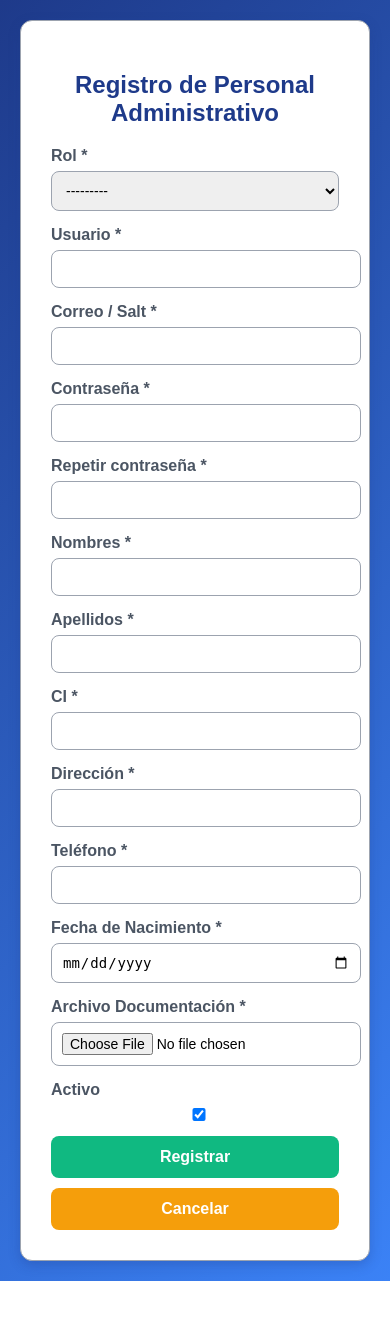
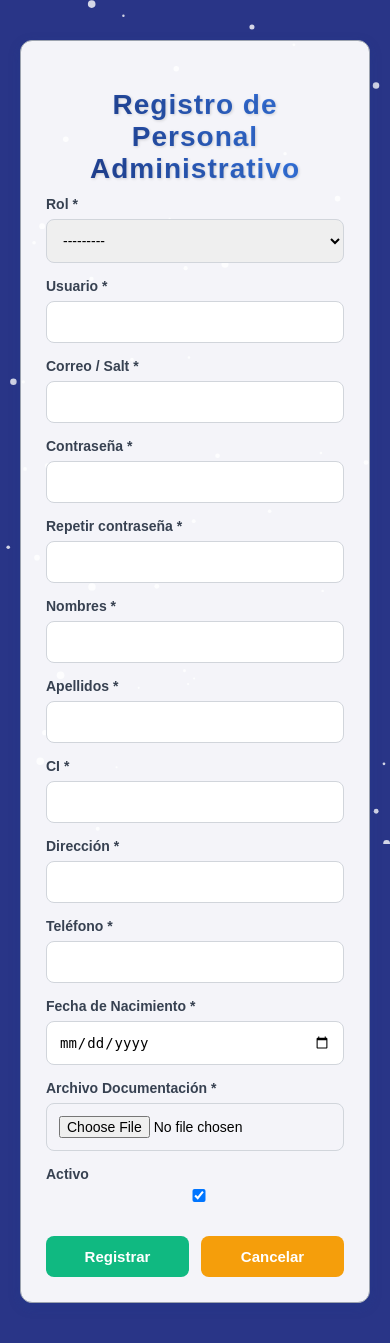
Before and after one commit to denilsaa/EnglishClub_TutosClub, a Django app: template apps/usuarios/templates/registros/registro_administrativo.html in a window 390 px wide. Before the commit the page ends 1281 px from the top, so only its background shows below. Run offline with Django 5.2, Linux system fonts and the light colour scheme; the template is opened without the code that fills it: values that come from a table or form of the project are taken from there, others are empty.

Commit message:
Diseño de el formulario del registro_administrativo, ademas de agregar la parte responsiva del formulario(esta esta adaptada para todos los celulares)

```diff
--- /dev/null
+++ b/apps/usuarios/static/usuarios/css/registro_administrativo.css
@@ -0,0 +1,289 @@
+/* ===========================
+   ESTILOS BASE (mobile first)
+   =========================== */
+body {
+  font-family: Arial, sans-serif;
+  background: url("../img/Fondo_Azul.png") no-repeat center center fixed;
+  background-size: cover;
+  margin: 0;
+  padding: 20px;
+  display: flex;
+  justify-content: center;
+  align-items: flex-start;
+  min-height: 100vh;
+  color: #000;
+  overflow-y: auto;
+  position: relative;
+}
+
+/* Canvas de partículas */
+#particles {
+  position: fixed;
+  top: 0; left: 0;
+  width: 100%; height: 100%;
+  z-index: -1;
+  pointer-events: none;
+}
+
+/* Formulario */
+.form-container {
+  width: 100%;
+  max-width: 680px;
+  margin: 20px auto;
+  padding: 30px;
+  background: rgba(255, 255, 255, 0.95);
+  border: 1px solid #9CA3AF;
+  border-radius: 12px;
+  box-shadow: 0 4px 12px rgba(30, 58, 138, .3);
+  transition: all 0.8s ease;
+  box-sizing: border-box;
+  opacity: 0;
+  transform: translateY(40px);
+}
+
+.form-container.show {
+  opacity: 1;
+  transform: translateY(0);
+}
+
+/* Título */
+h2 {
+  text-align: center;
+  font-size: 28px;
+  font-weight: 700;
+  background: linear-gradient(90deg, #1E3A8A, #3B82F6);
+  background-clip: text;
+  -webkit-background-clip: text;
+  -webkit-text-fill-color: transparent;
+  margin-bottom: 10px;
+  letter-spacing: 1px;
+  text-shadow: 1px 1px 3px rgba(0,0,0,0.15);
+  display: flex;
+  justify-content: center;
+  align-items: center;
+  animation: fadeInDown 1s ease;
+}
+
+/* Labels e Inputs */
+label {
+  font-weight: 600;
+  color: #374151;
+  font-size: 14px;
+  margin-top: 10px;
+}
+
+input, select, textarea {
+  width: 100%;
+  padding: 12px;
+  margin-top: 6px;
+  margin-bottom: 14px;
+  border-radius: 8px;
+  border: 1px solid #D1D5DB;
+  font-size: 16px;
+  box-sizing: border-box;
+  transition: border-color 0.2s ease, box-shadow 0.2s ease;
+}
+
+input:focus, select:focus, textarea:focus {
+  border-color: #3B82F6;
+  outline: none;
+  box-shadow: 0 0 6px rgba(59,130,246,0.4);
+}
+
+/* Errores */
+.error {
+  background: #FEF3C7;
+  border: 1px solid #F59E0B;
+  color: #92400E;
+  padding: 8px 12px;
+  border-radius: 6px;
+  margin-bottom: 6px;
+  animation: slideIn 0.6s ease forwards;
+}
+
+/* Subformularios (si quieres agrupar secciones) */
+.subform {
+  background: #F9FAFB;
+  padding: 18px;
+  border-radius: 10px;
+  margin-top: 15px;
+  border: 1px solid #E5E7EB;
+  transition: transform 0.2s ease;
+}
+
+.subform:hover {
+  transform: scale(1.01);
+  box-shadow: 0 3px 8px rgba(0, 0, 0, .1);
+}
+
+.subform h3 {
+  color: #1E3A8A;
+  font-size: 15px;
+  margin-bottom: 12px;
+  display: flex;
+  align-items: center;
+  gap: 6px;
+}
+
+/* Grid opcional para inputs lado a lado */
+.grid-2 {
+  display: grid;
+  grid-template-columns: 1fr 1fr;
+  gap: 14px;
+}
+
+/* Botones */
+.form-actions {
+  display: flex;
+  gap: 12px;
+  margin-top: 20px;
+  flex-wrap: wrap;
+}
+
+.btn-submit,
+.btn-cancel {
+  flex: 1;
+  text-align: center;
+  padding: 12px;
+  border-radius: 8px;
+  font-weight: 600;
+  font-size: 15px;
+  cursor: pointer;
+  transition: all 0.3s ease;
+  border: none;
+}
+
+.btn-submit {
+  background: #10B981;
+  color: #fff;
+}
+
+.btn-submit:hover {
+  background: #059669;
+  transform: translateY(-2px);
+}
+
+.btn-cancel {
+  background: #F59E0B;
+  color: #fff;
+}
+
+.btn-cancel:hover {
+  background: #D97706;
+  transform: translateY(-2px);
+}
+/* ===========================
+   Estilo personalizado para input file
+   =========================== */
+.file-input-container {
+  position: relative;
+  width: 100%;
+  margin-bottom: 14px;
+}
+
+.file-input-container input[type="file"] {
+  width: 100%;
+  height: 0;
+  opacity: 0;
+  position: absolute;
+  z-index: 2;
+  cursor: pointer;
+}
+
+.file-input-label {
+  display: flex;
+  align-items: center;
+  justify-content: center;
+  gap: 8px;
+  padding: 12px;
+  border-radius: 8px;
+  background: #3B82F6;
+  color: #fff;
+  font-weight: 600;
+  font-size: 15px;
+  text-align: center;
+  cursor: pointer;
+  transition: all 0.3s ease;
+}
+
+.file-input-label:hover {
+  background: #2563EB;
+  transform: translateY(-2px);
+}
+
+/* Nombre del archivo seleccionado */
+.file-input-name {
+  margin-top: 6px;
+  font-size: 14px;
+  color: #374151;
+  word-break: break-all;
+}
+
+/* ===========================
+   BREAKPOINTS RESPONSIVE
+   =========================== */
+
+/* Celulares muy pequeños (<360px) */
+@media (max-width: 360px) {
+  input, select, textarea { font-size: 13px; padding: 10px; }
+  h2 { font-size: 18px; }
+  .subform h3 { font-size: 14px; }
+}
+
+/* Celulares normales (361px - 600px) */
+@media (max-width: 600px) {
+  .grid-2 { grid-template-columns: 1fr; gap: 12px; }
+  input, select, textarea { font-size: 14px; }
+}
+
+/* Tablets verticales (601px - 768px) */
+@media (max-width: 768px) {
+  .grid-2 { grid-template-columns: 1fr; }
+  .form-container { padding: 20px; }
+}
+
+/* Tablets horizontales y pantallas medianas (769px - 1024px) */
+@media (max-width: 1024px) {
+  .grid-2 { grid-template-columns: 1fr 1fr; }
+  .form-actions { flex-direction: row; }
+}
+
+/* Laptops pequeñas (1025px - 1280px) */
+@media (max-width: 1280px) {
+  .form-container { padding: 25px; max-width: 720px; }
+}
+
+/* Monitores grandes (>1280px) */
+@media (min-width: 1281px) {
+  .form-container { max-width: 820px; padding: 30px; }
+}
+
+/* Animaciones */
+@keyframes fadeInDown {
+    from {
+        opacity:0;
+        transform:translateY(-20px);
+    }
+    to {
+        opacity:1;
+        transform:translateY(0);
+    }
+}
+@keyframes fadeIn {
+    from{
+        opacity:0;
+    }
+    to{
+        opacity:1;
+    }
+}
+@keyframes slideIn {
+    from{
+        opacity:0;
+        transform:translateX(-20px);
+    }
+    to{
+        opacity:1;
+        transform:translateX(0);
+    }
+}
--- a/apps/usuarios/templates/registros/registro_administrativo.html
+++ b/apps/usuarios/templates/registros/registro_administrativo.html
@@ -5,92 +5,8 @@
   <meta charset="UTF-8" />
   <meta name="viewport" content="width=device-width, initial-scale=1.0"/>
   <title>Registro de Personal Administrativo</title>
-  <style>
-    body {
-      font-family: Arial, sans-serif;
-      background: linear-gradient(135deg, #1E3A8A, #3B82F6); /* Fondo degradado */
-      margin: 0;
-      padding: 20px;
-      display: flex;
-      justify-content: center;
-      align-items: center;
-      min-height: 100vh;
-      color: #000000;
-    }
-
-    .form-container {
-      background-color: #FFFFFF;
-      border: 1px solid #9CA3AF;
-      border-radius: 12px;
-      box-shadow: 0 4px 12px rgba(30, 58, 138, 0.3);
-      padding: 30px;
-      width: 100%;
-      max-width: 550px;
-    }
-
-    .form-container h2 {
-      text-align: center;
-      color: #1E3A8A;
-      margin-bottom: 20px;
-    }
-
-    label {
-      display: block;
-      margin-bottom: 6px;
-      font-weight: bold;
-      color: #4B5563;
-    }
-
-    input, select {
-      width: 100%;
-      padding: 10px;
-      margin-bottom: 15px;
-      border-radius: 8px;
-      border: 1px solid #9CA3AF;
-      font-size: 14px;
-    }
-
-    input:focus, select:focus {
-      border-color: #3B82F6;
-      outline: none;
-      box-shadow: 0 0 4px #3B82F6;
-    }
-
-    .btn-submit {
-      background-color: #10B981;
-      color: #FFFFFF;
-      font-weight: bold;
-      border: none;
-      padding: 12px;
-      width: 100%;
-      border-radius: 8px;
-      cursor: pointer;
-      font-size: 16px;
-      transition: background-color 0.3s ease;
-    }
-
-    .btn-submit:hover {
-      background-color: #059669;
-    }
-
-    .btn-cancel {
-      background-color: #F59E0B;
-      color: #FFFFFF;
-      font-weight: bold;
-      border: none;
-      padding: 12px;
-      width: 100%;
-      border-radius: 8px;
-      cursor: pointer;
-      font-size: 16px;
-      margin-top: 10px;
-      transition: background-color 0.3s ease;
-    }
-
-    .btn-cancel:hover {
-      background-color: #D97706;
-    }
-  </style>
+  {% load static %}
+  <link rel="stylesheet" href="{% static 'usuarios/css/registro_administrativo.css' %}">
 </head>
 <body>
   <div class="form-container">
@@ -167,10 +83,14 @@
       {% if f_datos.non_field_errors %}
         {% for e in f_datos.non_field_errors %}<div class="error">{{ e }}</div>{% endfor %}
       {% endif %}
-
-      <button type="submit" class="btn-submit">Registrar</button>
-      <a href="{{ cancel_url }}"><button type="button" class="btn-cancel">Cancelar</button></a>
+      <div class="form-actions">
+        <button type="submit" class="btn-submit">Registrar</button>
+        <button type="button" class="btn-cancel" onclick="window.location.href='{{ cancel_url }}'">Cancelar</button>
+      </div>
     </form>
   </div>
+  <!-- Fondo animado de partículas -->
+  <canvas id="particles"></canvas>
 </body>
+<script src="{% static 'usuarios/js/registro_regular.js' %}"></script>
 </html>
--- a/apps/usuarios/templates/registros/registro_tecnico.html
+++ b/apps/usuarios/templates/registros/registro_tecnico.html
@@ -11,7 +11,6 @@
   <div class="form-container">
     <h2 class="form-title">Registro de Estudiante Técnico</h2>
     <p class="form-subtitle">Complete los datos requeridos para registrar al estudiante de forma rápida y segura.</p>
-
     {% if messages %}
       <div class="messages">
         {% for m in messages %}<div>{{ m }}</div>{% endfor %}
@@ -79,7 +78,7 @@
       </div>
       <div class="form-actions">
         <button type="submit" class="btn-submit">Registrar Estudiante</button>
-      <button type="button" class="btn-cancel" onclick="window.location.href='{{ cancel_url }}'">Cancelar</button>
+        <button type="button" class="btn-cancel" onclick="window.location.href='{{ cancel_url }}'">Cancelar</button>
       </div>
     </form>
   </div>
```
